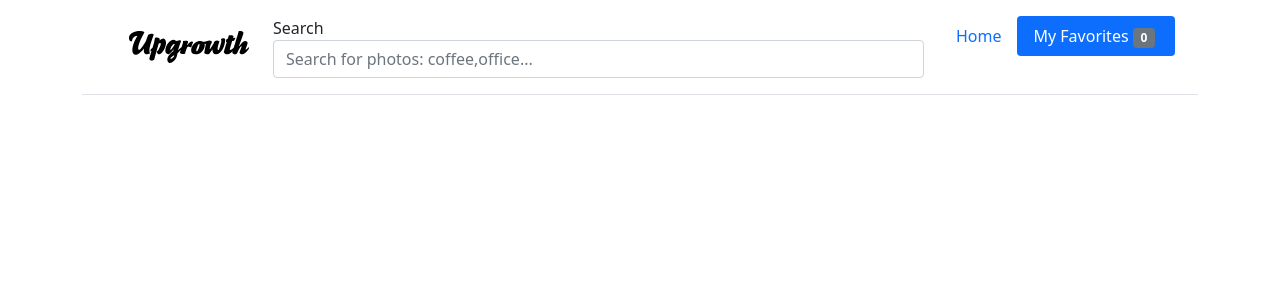
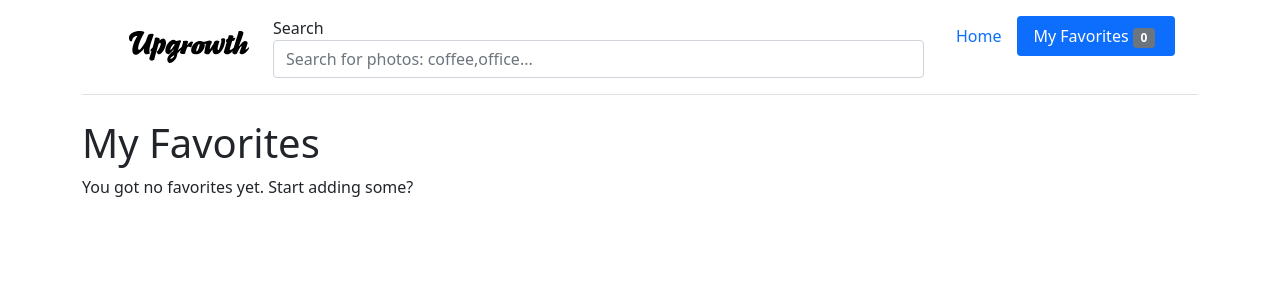
Before and after one commit to rickykiet83/upgrowth-unsplash-app, a Next.js app: page /favorites in a window 1280 px wide. Shown: the top 300 px of the page. Built offline with nearby package versions, Linux system fonts and the light colour scheme.

Commit message:
remove detail icon

```diff
--- a/components/photos/PhotoItem.tsx
+++ b/components/photos/PhotoItem.tsx
@@ -21,15 +21,12 @@
       <img src={photo.urls.regular} alt={photo.alt_description} />
       <figcaption>
         <p className={classes.icon_links}>
-          <a onClick={toggleFavoritesStatusHandler} href='#'>
+          <a onClick={toggleFavoritesStatusHandler}>
             <span
               className={
                 itemIsFavorite ? classes.icon_heart_active : classes.icon_heart
               }
             />
-          </a>
-          <a href='#'>
-            <span className={classes.icon_eye} />
           </a>
         </p>
         <p className={classes.description}>{photo.alt_description}</p>
--- a/pages/favorites/index.tsx
+++ b/pages/favorites/index.tsx
@@ -5,8 +5,19 @@
 
 function FavoritesPage() {
   const favoritesCtx = useContext(FavoritesContext);
+  let content;
+  if (favoritesCtx.totalFavorites === 0) {
+    content = <p>You got no favorites yet. Start adding some?</p>;
+  } else {
+    content = <PhotoListItem photos={favoritesCtx.favorites} />;
+  }
 
-  return <PhotoListItem photos={favoritesCtx.favorites} />;
+  return (
+    <section>
+      <h1>My Favorites</h1>
+      {content}
+    </section>
+  );
 }
 
 export default FavoritesPage;
--- a/pages/index.tsx
+++ b/pages/index.tsx
@@ -7,7 +7,7 @@
 export const getStaticProps: GetStaticProps = async () => {
   const photoService = new PhotoService();
 
-  let response = await photoService.getRandomAsync(10, 1);
+  let response = await photoService.getRandomAsync(50, 1);
   const photos = await response;
   if (!photos) {
     return {
```
